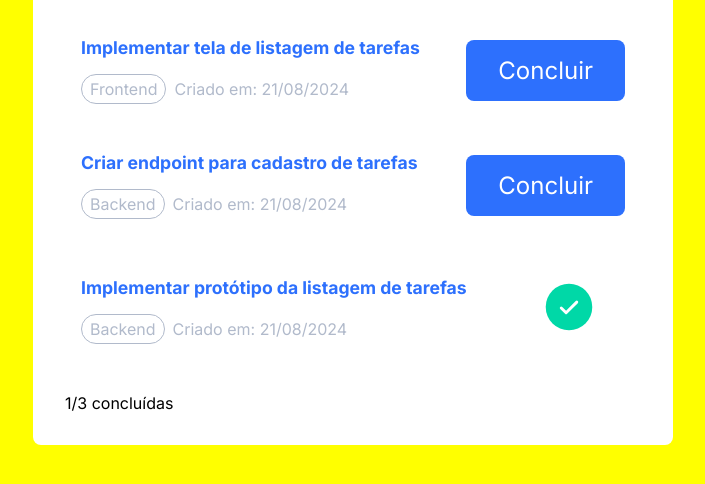
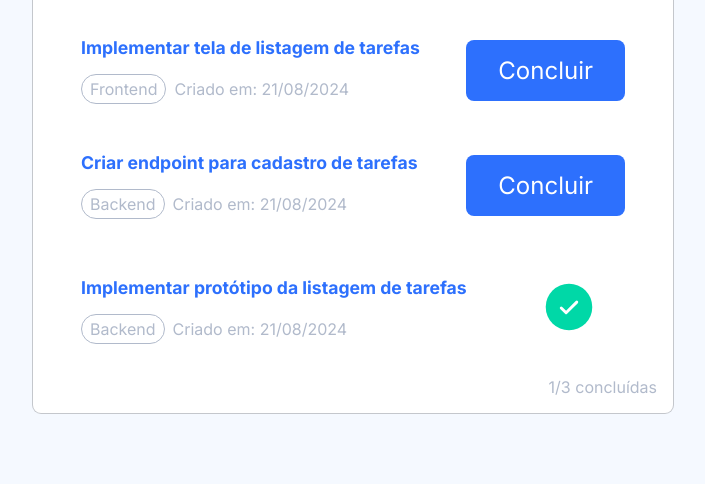
Before and after one commit to KennedyRamos/RID117585_Desafio03, a plain HTML site: page index.html in a window 1280 px wide. Shown: the part 232-716 px from the top of the page, without its empty margins (287-992 px from the left). Drawn offline with Linux system fonts and the light colour scheme.

Commit message:
adicionando cursor pointer aos buttons e estilizando footer

```diff
--- a/assets/css/components/footer.css
+++ /dev/null
@@ -1,3 +0,0 @@
-.rodape-tarefas{
-    padding: 1rem;
-}
--- a/assets/css/index.css
+++ b/assets/css/index.css
@@ -1,6 +1,5 @@
 @import url(components/forms.css);
 @import url(components/todo-list.css);
-@import url(components/footer.css);
 
 *{
     margin: 0;
@@ -10,8 +9,12 @@
     list-style: none;
 }
 
+button{
+    cursor: pointer;
+}
+
 .container{
-    background-color: #ff0;
+    background-color: #F5F9FF;
     min-height: 100vh;
     padding: 1rem;
 }
@@ -21,6 +24,7 @@
     height: 100%;
     border-radius: .5rem;
     padding: 1rem;
+    box-shadow: 0px 0px 0px 1px rgba(0, 0, 0, 0.2);
 }
 
 .cabecalho-lista{
@@ -29,6 +33,11 @@
     font-family: "Rubik", sans-serif;
 }
 
+.rodape-tarefas{
+    text-align: end;
+    color: #B1BACB;
+}
+
 
 @media (min-width: 1024px){
     .container{
```
Also changed, not shown: assets/js/main.js (indentation only).
